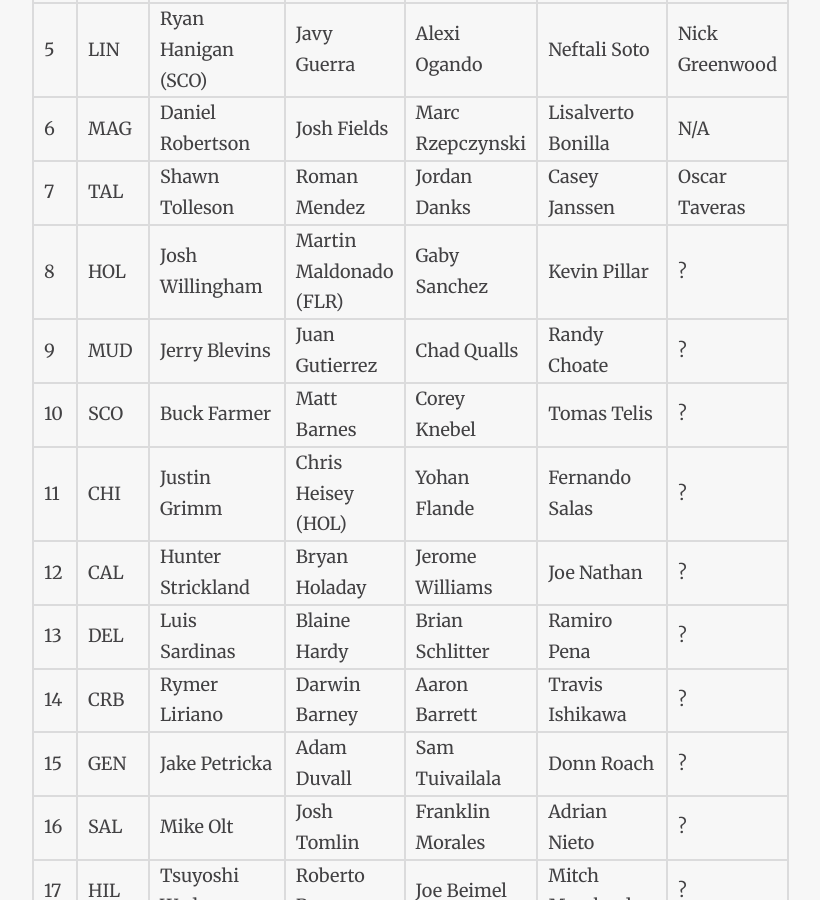
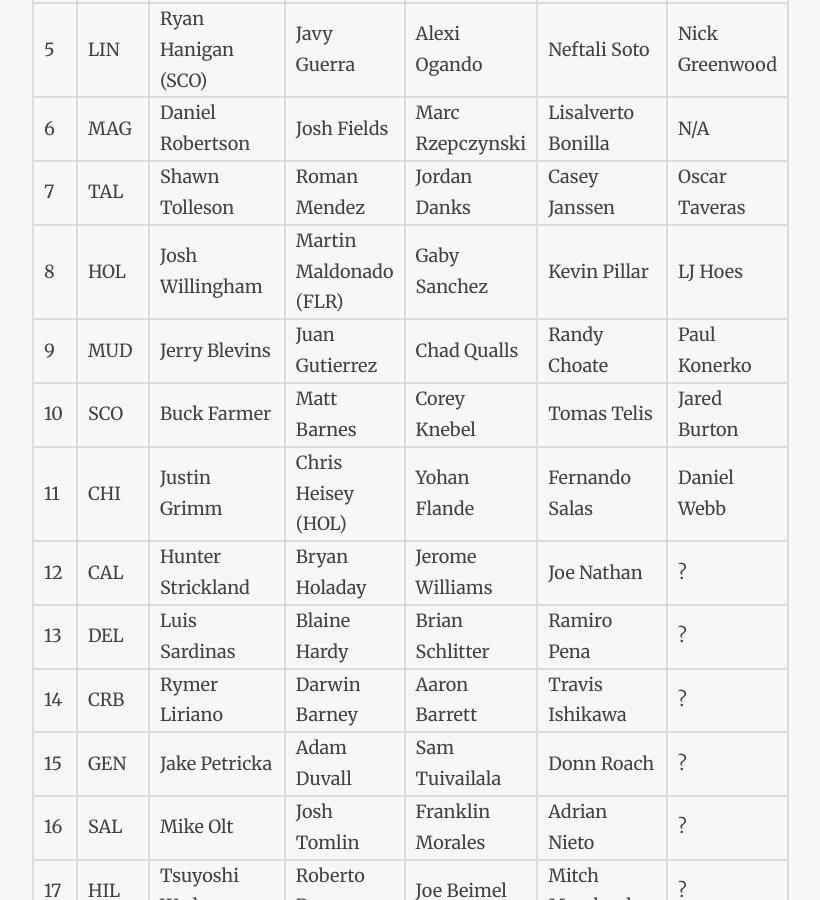
Before and after one commit to ADML1/adml1.github.io, a Jekyll site: the page built from draft.md, in a window 1280 px wide and 900 px high, scrolled down 2887 px. Shown: the whole window, without its empty margins (233-1053 px from the left). Built offline with Jekyll 4.4.1, drawn with Linux system fonts in a browser that asks for light colours; nearby versions of some CDN libraries.

Commit message:
Update draft picks.

```diff
--- a/draft.md
+++ b/draft.md
@@ -47,10 +47,10 @@ imagefeature: hof.jpg
 5 | LIN | Ryan Hanigan (SCO) | Javy Guerra | Alexi Ogando | Neftali Soto | Nick Greenwood
 6 | MAG | Daniel Robertson | Josh Fields | Marc Rzepczynski | Lisalverto Bonilla | N/A
 7 | TAL | Shawn Tolleson | Roman Mendez | Jordan Danks | Casey Janssen | Oscar Taveras
-8 | HOL | Josh Willingham | Martin Maldonado (FLR) | Gaby Sanchez | Kevin Pillar | ?
-9 | MUD | Jerry Blevins | Juan Gutierrez | Chad Qualls | Randy Choate | ?
-10 | SCO | Buck Farmer | Matt Barnes | Corey Knebel | Tomas Telis | ?
-11 | CHI | Justin Grimm | Chris Heisey (HOL) | Yohan Flande | Fernando Salas | ?
+8 | HOL | Josh Willingham | Martin Maldonado (FLR) | Gaby Sanchez | Kevin Pillar | LJ Hoes
+9 | MUD | Jerry Blevins | Juan Gutierrez | Chad Qualls | Randy Choate | Paul Konerko
+10 | SCO | Buck Farmer | Matt Barnes | Corey Knebel | Tomas Telis | Jared Burton
+11 | CHI | Justin Grimm | Chris Heisey (HOL) | Yohan Flande | Fernando Salas | Daniel Webb
 12 | CAL | Hunter Strickland | Bryan Holaday | Jerome Williams | Joe Nathan | ?
 13 | DEL | Luis Sardinas | Blaine Hardy | Brian Schlitter | Ramiro Pena | ?
 14 | CRB | Rymer Liriano | Darwin Barney | Aaron Barrett | Travis Ishikawa | ?
```
